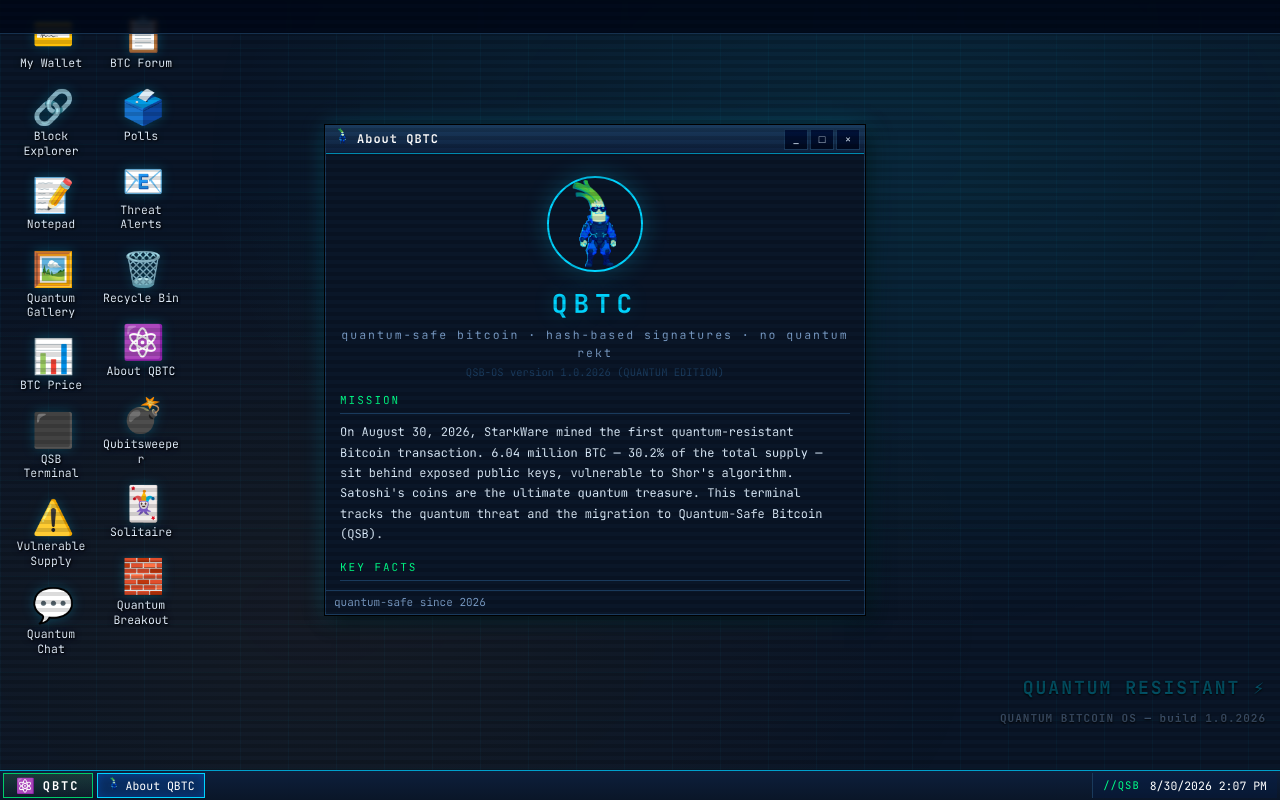
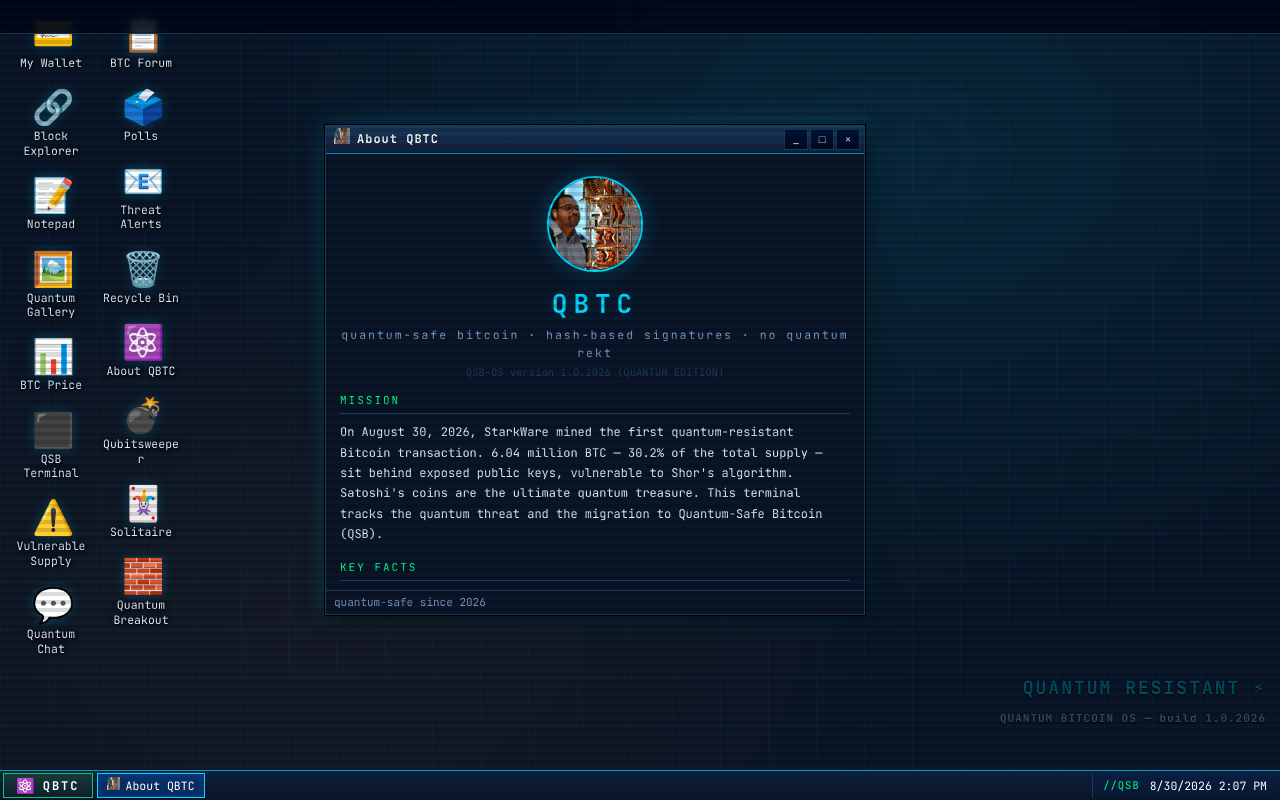
Before and after one commit to dodo1653/leek, a website with bundled scripts: page index.html in a window 1280 px wide. Built offline with nearby package versions, Linux system fonts and the light colour scheme; files whose address does not match are found by name.

Commit message:
Replace old CYBERLEEK mascot with quantum assets
- New quantum-themed SVG favicon (Q + cyan/orange gradient)
- About app now shows quantum-computer.jpg instead of old mascot
- All HTML files updated to use SVG favicon
- Removed old favicon.ico and mascot.png

```diff
--- a/index.html
+++ b/index.html
@@ -11,7 +11,7 @@
   <meta property="og:type" content="website">
   <meta property="og:image" content="/assets/quantum-computer.jpg">
   <meta name="theme-color" content="#0a1628">
-  <link rel="icon" href="/assets/favicon.ico">
+  <link rel="icon" href="/assets/favicon.svg" type="image/svg+xml">
 
   <link rel="preconnect" href="https://fonts.googleapis.com">
   <link rel="preconnect" href="https://fonts.gstatic.com" crossorigin>
--- a/js/apps/aboutLeek.js
+++ b/js/apps/aboutLeek.js
@@ -5,7 +5,7 @@ import { APP_REGISTRY } from '../core/appRegistry.js'
 
 export function launchAboutLeek() {
   const win = createWindow({
-    appId: 'aboutLeek', title: 'About QBTC', iconImg: '/assets/mascot.png',
+    appId: 'aboutLeek', title: 'About QBTC', iconImg: '/assets/quantum-computer.jpg',
     width: 540, height: 490, statusBar: 'quantum-safe since 2026',
   })
 
@@ -13,7 +13,7 @@ export function launchAboutLeek() {
   body.style.overflow = 'auto'
   const wrap = el('div', { class: 'sys-groups', style: 'text-align:center;' })
 
-  wrap.append(el('img', { src: '/assets/mascot.png', alt: '', style: 'width:96px;height:96px;border-radius:50%;border:2px solid var(--neon);box-shadow:0 0 24px var(--neon-glow);margin:8px auto 12px;display:block;' }))
+  wrap.append(el('img', { src: '/assets/quantum-computer.jpg', alt: '', style: 'width:96px;height:96px;border-radius:50%;border:2px solid var(--neon);box-shadow:0 0 24px var(--neon-glow);margin:8px auto 12px;display:block;object-fit:cover;' }))
   wrap.append(el('div', { style: 'font-size:26px;font-weight:700;letter-spacing:6px;color:var(--neon);text-shadow:0 0 20px var(--neon-glow);' }, 'QBTC'))
   wrap.append(el('div', { style: 'color:var(--text-dim);font-size:11.5px;letter-spacing:2px;margin-top:2px;' }, 'quantum-safe bitcoin · hash-based signatures · no quantum rekt'))
   wrap.append(el('div', { style: 'color:var(--text-dark);font-size:10.5px;margin-top:2px;' }, 'QSB-OS version 1.0.2026 (QUANTUM EDITION)'))
```
Also changed, not shown: about.html (+1 -1 lines), faq.html (+1 -1 lines), privacy-policy.html (+1 -1 lines), terms-of-service.html (+1 -1 lines), threats.html (+1 -1 lines), token.html (+1 -1 lines), assets/favicon.ico (deleted), assets/favicon.svg (added), assets/mascot.png (deleted).
